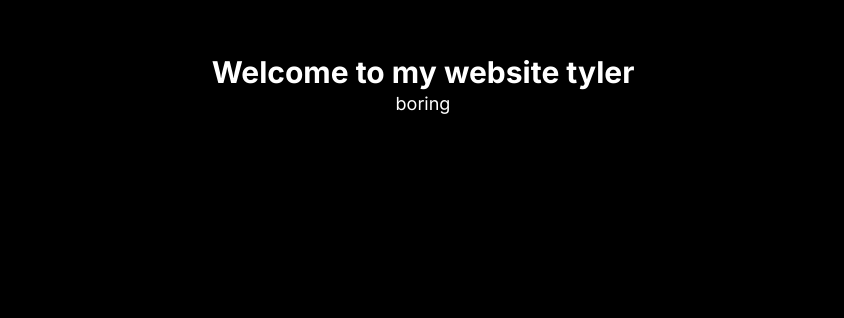
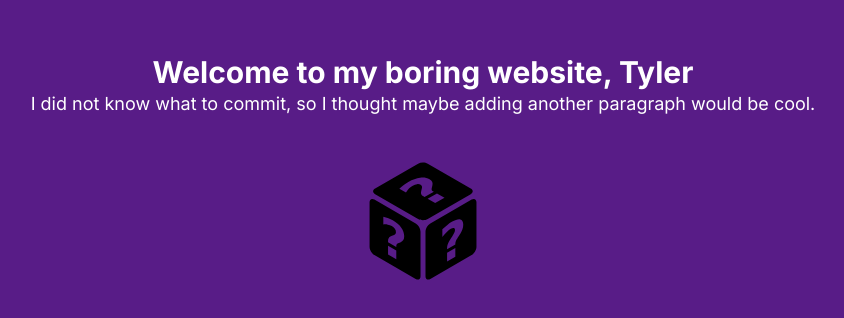
Before and after one commit to sahil2803/my-app, a Next.js app: page / in a window 1280 px wide. Shown: the part 226-544 px from the top of the page, without its empty margins (217-1061 px from the left). Built offline with nearby package versions, Linux system fonts and the light colour scheme.

Commit message:
changed backgorund colour and added new text to fix hidden dice

```diff
--- a/app/page.tsx
+++ b/app/page.tsx
@@ -2,10 +2,10 @@ import Image from 'next/image';
 
 export default function Home() {
   return (
-    <main className="flex flex-col items-center justify-center min-h-screen bg-black text-white">
+    <main className="flex flex-col items-center justify-center min-h-screen bg-purple-900 text-white">
       <header className="text-center mb-8">
-        <h1 className="text-3xl font-bold">Welcome to my website tyler</h1>
-        <p className="text-lg">boring</p>
+        <h1 className="text-3xl font-bold">Welcome to my boring website, Tyler</h1>
+        <p className="text-lg">I did not know what to commit, so I thought maybe adding another paragraph would be cool.</p>
       </header>
       <div className="w-36 h-36 relative">
         <Image
```
